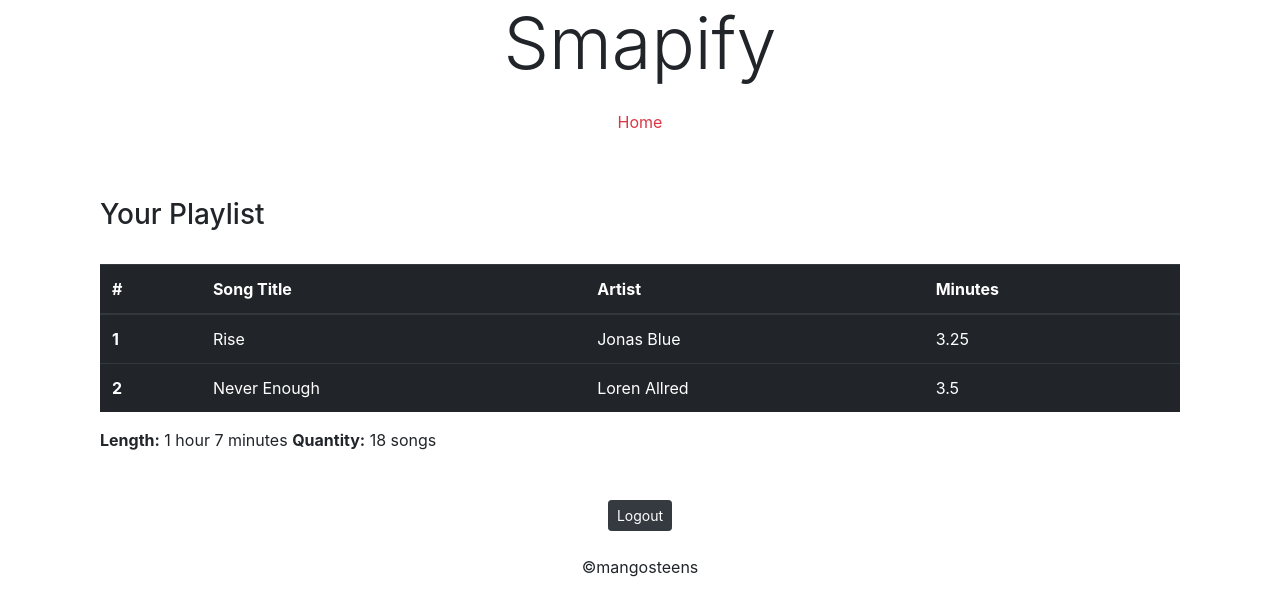
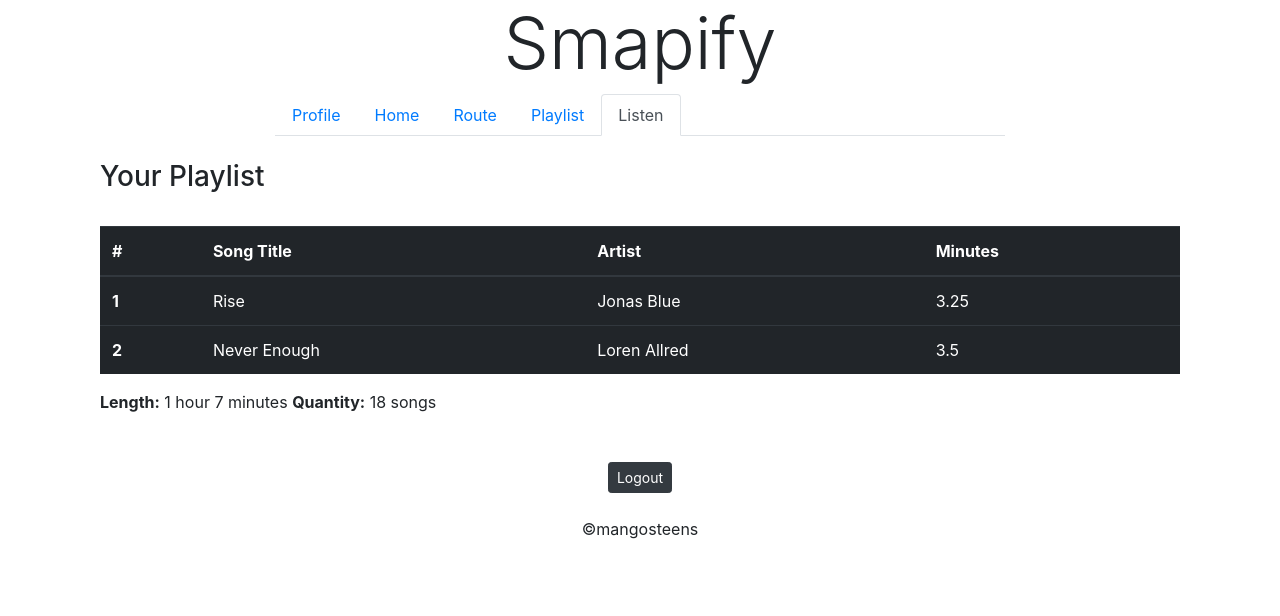
Before and after one commit to ccai1/mangosteens, a Flask app: page /edit in a window 1280 px wide. Shown: the top 616 px of the page. Run offline with Flask 2, Linux system fonts and the light colour scheme; a user stored in the database is signed in; parts of the project's set-up code (start-up, migrations or seed data) failed here and were passed over; some libraries are stand-ins or nearby versions.

Commit message:
added simple tabs

```diff
--- a/templates/base.html
+++ b/templates/base.html
@@ -15,18 +15,35 @@
       <h1 class="display-3 text-center">Smapify</h1>
     {% endblock title %}
 
+    {% block navbar %}
+
     <div class="container">
 
     <div id="nav">
-      <nav class="navbar float-top justify-content-center">
-        <a class="nav-link text-danger" href="/">Home</a>
-        <!-- <a class="nav-link text-warning" href="#grids">Grids</a>
-        <a class="nav-link text-info" href="#buttons">Buttons</a>
-        <a class="nav-link text-danger" href="#table">Tables</a>
-        <a class="nav-link text-warning" href="#other">Other</a> -->
+      <div id="nav-row" class="row justify-content-center align-items-center">
+        <div id="nav-column" class="col-md-8">
+          <ul class="nav nav-tabs">
+            <li class="nav-item">
+              <a class="nav-link" href="/profile">Profile</a>
+            </li>
+            <li class="nav-item">
+              <a class="nav-link active" href="/">New</a>
+            </li>
+            <li class="nav-item">
+              <a class="nav-link" href="/route">Route</a>
+            </li>
+            <li class="nav-item">
+              <a class="nav-link" href="/route">Playlist</a>
+            </li>
+            <li class="nav-item">
+              <a class="nav-link" href="/route">Listen</a>
+            </li>
+          </ul>
+        </div>
+    </div>
+    </div><div><br>
 
-      </nav>
-    </div><br><br>
+    {% endblock %}
     {% block content %}{% endblock %}
 
   </div>
--- a/templates/edit.html
+++ b/templates/edit.html
@@ -1,4 +1,33 @@
 {% extends "base.html" %}
+{% block navbar %}
+
+<div class="container">
+
+<div id="nav">
+  <div id="nav-row" class="row justify-content-center align-items-center">
+    <div id="nav-column" class="col-md-8">
+      <ul class="nav nav-tabs">
+        <li class="nav-item">
+          <a class="nav-link" href="/profile">Profile</a>
+        </li>
+        <li class="nav-item">
+          <a class="nav-link" href="/">Home</a>
+        </li>
+        <li class="nav-item">
+          <a class="nav-link" href="/route">Route</a>
+        </li>
+        <li class="nav-item">
+          <a class="nav-link" href="/route">Playlist</a>
+        </li>
+        <li class="nav-item">
+          <a class="nav-link active" href="/route">Listen</a>
+        </li>
+      </ul>
+    </div>
+</div>
+</div><div><br>
+
+{% endblock %}
 {% block content %}
 <div class="container">
   <h3>Your Playlist</h3><br>
--- a/templates/home.html
+++ b/templates/home.html
@@ -2,6 +2,9 @@
 
 {% block greeting %}
 {% endblock greeting %}
+
+{% block navbar %}
+{% endblock %}
 
 {% block content %}
 {% block login %}
--- a/util/music.py
+++ b/util/music.py
@@ -1,7 +1,7 @@
 import json
 from urllib import request, parse
 
-with open("../data/keys.json") as f:
+with open("data/keys.json") as f:
 	api_keys = json.load(f)
 
 key = api_keys["tracks_key"]
```
Also changed, not shown: templates/play.html (+30 -0 lines), templates/route.html (+34 -1 lines).
